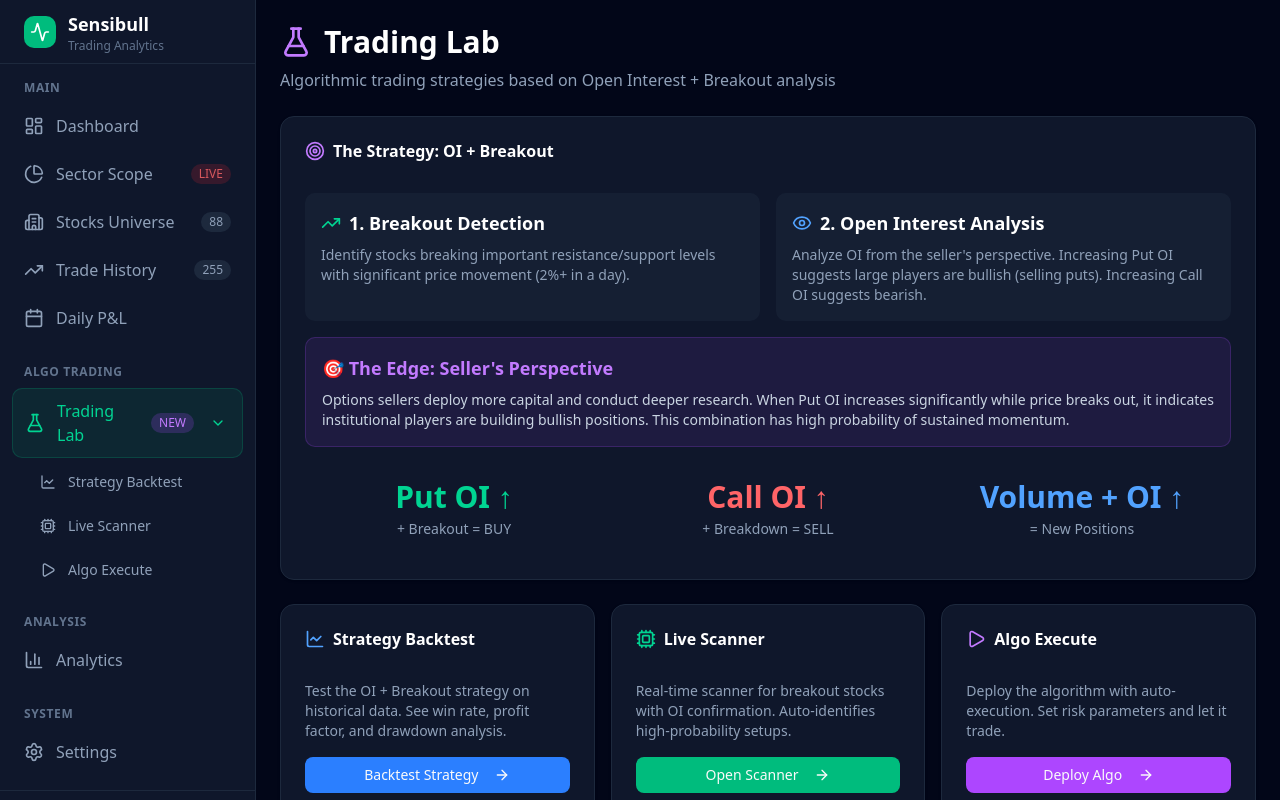
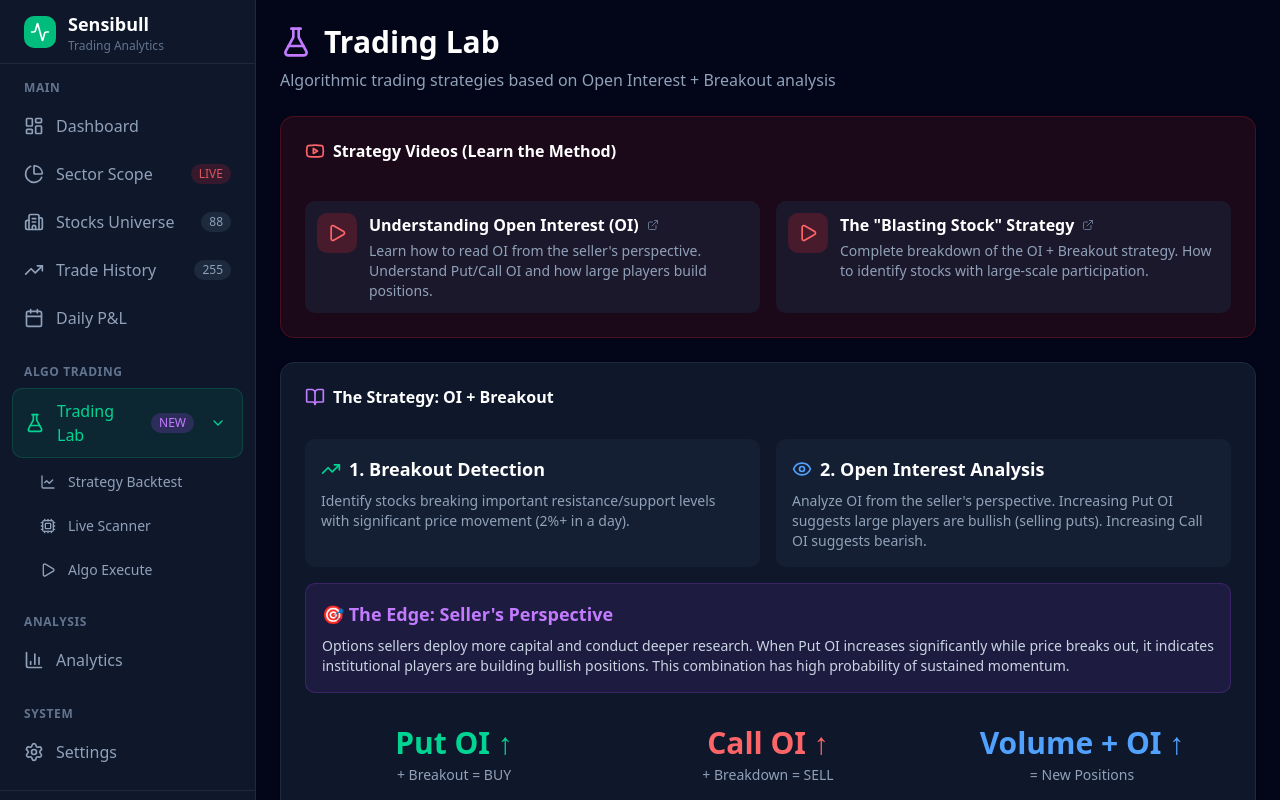
Before and after one commit to charan1922/Project-R, a Next.js app: page /trading-lab in a window 1280 px wide. Shown: the top 800 px of the page. Built offline with nearby package versions, Linux system fonts and the light colour scheme.

Commit message:
Add YouTube video links to Trading Lab page
- Video 1: Understanding Open Interest (OI) - rdcV5u5cKmg
- Video 2: The Blasting Stock Strategy - RfIg4D4C_Q0
- Added prominent video resources section with descriptions
- Links open in new tab with external link indicator

```diff
--- a/app/trading-lab/page.tsx
+++ b/app/trading-lab/page.tsx
@@ -11,7 +11,10 @@
   Eye,
   Target,
   Shield,
-  ArrowRight
+  ArrowRight,
+  Youtube,
+  ExternalLink,
+  BookOpen
 } from "lucide-react";
 import Link from "next/link";
 
@@ -29,11 +32,66 @@
         </p>
       </div>
 
+      {/* Video Resources */}
+      <Card className="bg-red-500/10 border-red-500/20">
+        <CardHeader className="pb-2">
+          <CardTitle className="text-white flex items-center gap-2">
+            <Youtube className="w-5 h-5 text-red-400" />
+            Strategy Videos (Learn the Method)
+          </CardTitle>
+        </CardHeader>
+        <CardContent>
+          <div className="grid grid-cols-1 md:grid-cols-2 gap-4">
+            <a
+              href="https://www.youtube.com/watch?v=rdcV5u5cKmg&t=11s"
+              target="_blank"
+              rel="noopener noreferrer"
+              className="flex items-start gap-3 p-3 rounded-lg bg-slate-800/50 hover:bg-slate-800 transition-colors"
+            >
+              <div className="w-10 h-10 rounded-lg bg-red-500/20 flex items-center justify-center flex-shrink-0">
+                <Play className="w-5 h-5 text-red-400" />
+              </div>
+              <div className="flex-1">
+                <h4 className="font-semibold text-white flex items-center gap-2">
+                  Understanding Open Interest (OI)
+                  <ExternalLink className="w-3 h-3 text-slate-500" />
+                </h4>
+                <p className="text-sm text-slate-400 mt-1">
+                  Learn how to read OI from the seller's perspective. Understand Put/Call
+                  OI and how large players build positions.
+                </p>
+              </div>
+            </a>
+
+            <a
+              href="https://www.youtube.com/watch?v=RfIg4D4C_Q0"
+              target="_blank"
+              rel="noopener noreferrer"
+              className="flex items-start gap-3 p-3 rounded-lg bg-slate-800/50 hover:bg-slate-800 transition-colors"
+            >
+              <div className="w-10 h-10 rounded-lg bg-red-500/20 flex items-center justify-center flex-shrink-0">
+                <Play className="w-5 h-5 text-red-400" />
+              </div>
+              <div className="flex-1">
+                <h4 className="font-semibold text-white flex items-center gap-2">
+                  The "Blasting Stock" Strategy
+                  <ExternalLink className="w-3 h-3 text-slate-500" />
+                </h4>
+                <p className="text-sm text-slate-400 mt-1">
+                  Complete breakdown of the OI + Breakout strategy. How to identify
+                  stocks with large-scale participation.
+                </p>
+              </div>
+            </a>
+          </div>
+        </CardContent>
+      </Card>
+
       {/* Strategy Overview */}
       <Card className="bg-slate-900 border-slate-800">
         <CardHeader>
           <CardTitle className="text-white flex items-center gap-2">
-            <Target className="w-5 h-5 text-purple-400" />
+            <BookOpen className="w-5 h-5 text-purple-400" />
             The Strategy: OI + Breakout
           </CardTitle>
         </CardHeader>
```
